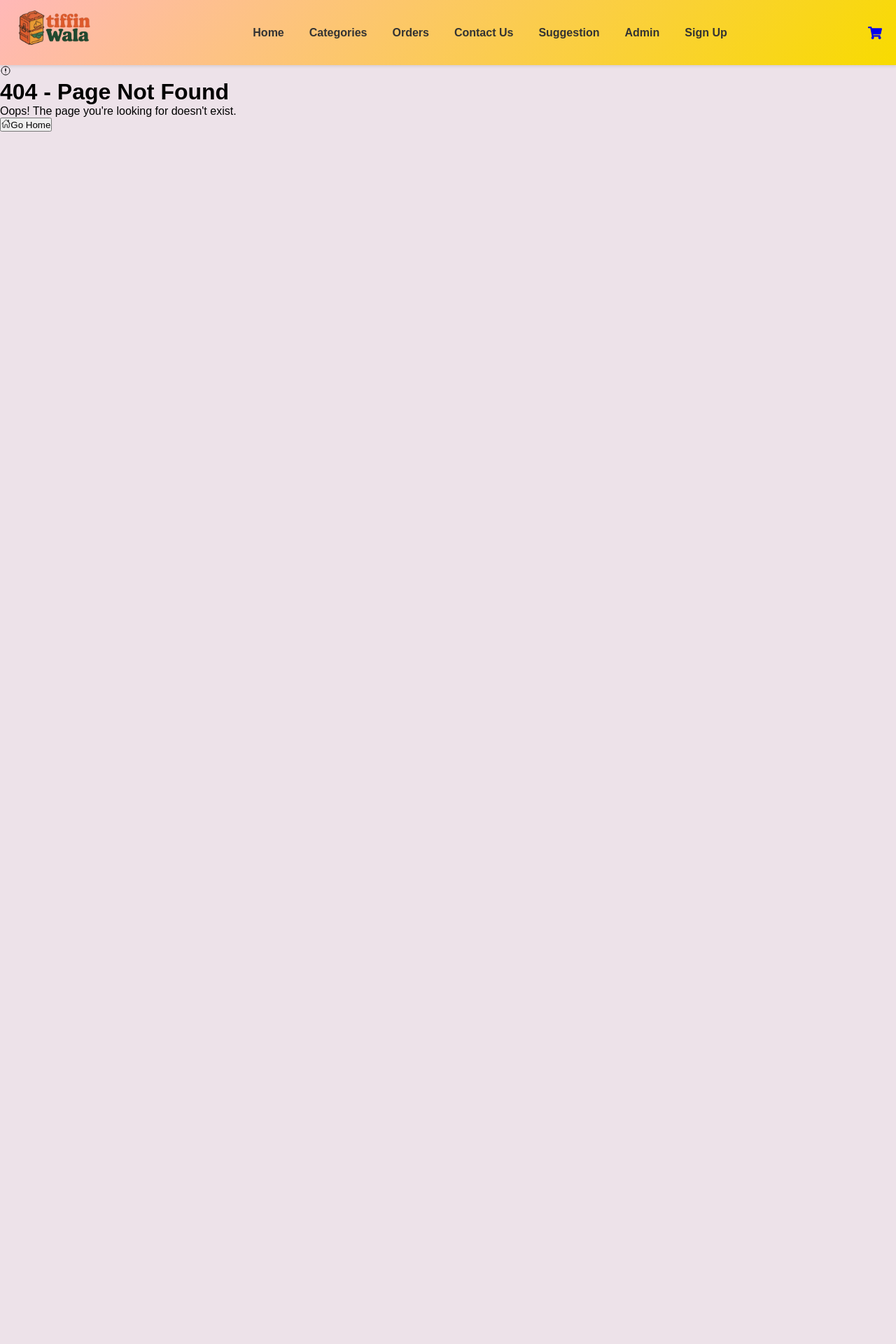
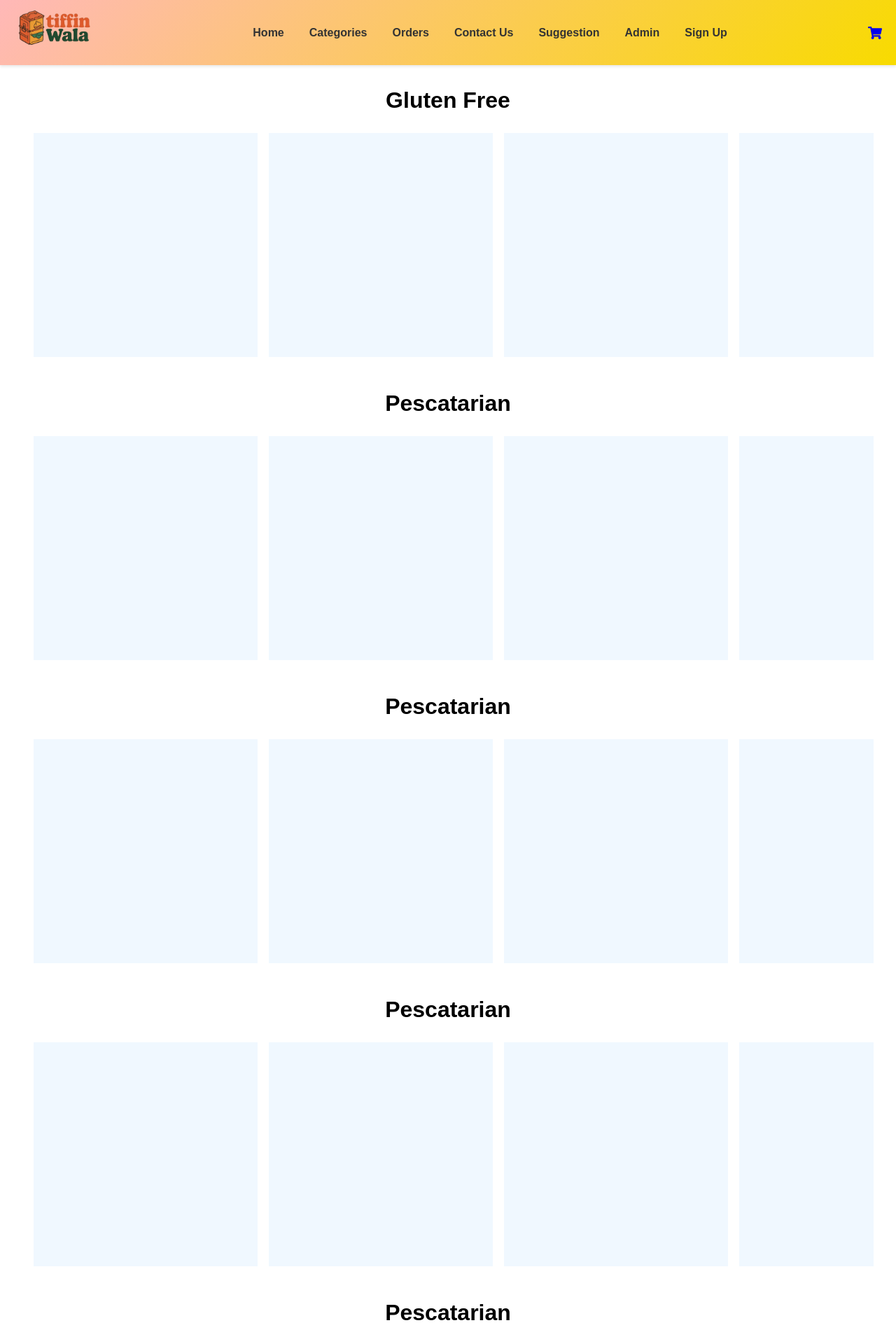
Before and after one commit to dipu-halder/collegepoject, a React (Vite) app in the folder client/: page /DietaryPreference in a window 1280 px wide. Before the commit this address had no page. Shown: the top 1920 px of the page at 70% size. Before the commit the page ends 800 px from the top, so only its background shows below. Built offline with nearby package versions, Linux system fonts and the light colour scheme.

Commit message:
Added Dietary preference in suggestion

```diff
--- a/client/src/App.jsx
+++ b/client/src/App.jsx
@@ -1,5 +1,9 @@
 import { BrowserRouter, Routes, Route } from "react-router-dom";
 import Home from "./pages/Home";
+
+ import SUGGESTION from "./pages/Suggestion";
+ //-> to import your jsx code
+import Dietary from "./pages/DietaryPreference";
 
 import Cart from "./pages/Cart";
 import Contact from "./pages/ContactModal";
@@ -24,6 +28,8 @@ function App() {
 
       <Routes>
         <Route path="/" element={<Home />} />
+        <Route path="/Suggestion" element={<SUGGESTION/>} />
+        <Route path="/DietaryPreference" element={<Dietary/>} />
         <Route path="/cart" element={<Cart />} />
         <Route path="/categories" element={<Categories />} />
         <Route path="/contact" element={<Contact />} />
--- /dev/null
+++ b/client/src/Css/Suggestion.css
@@ -0,0 +1,69 @@
+*{
+    padding: 0;
+    margin:0;
+    box-sizing: border-box;
+}
+body{
+    background-color: rgb(169, 160, 160);
+}
+.Parent{
+    display: flex;
+    flex-direction: column;
+   justify-content: center;
+   align-items: center;
+}
+.s1{
+    margin-top: 12px;
+    height: 100px;
+    width: 90%;
+    background-color: rgb(209, 208, 208);
+    border: 1.5px solid transparent;
+    border-radius: 1.5rem;
+    display: flex;
+    justify-content: center;
+    align-items: center;
+
+}
+/* h1{
+    text-align: center;
+
+} */
+ .non-link-style{
+    color: inherit;
+    text-decoration:none ;
+ }
+
+.s1 h1:hover{
+    /* transform: rotate(0) scale(1.8) translateZ(0);
+  -webkit-filter: drop-shadow(0 20px 20px  rgba(0, 0, 0, 0.70));
+  filter: drop-shadow(0 20px 20px rgba(0, 0, 0, 0.70)); */
+  font-size: 37px;
+}
+/* .s1:after{
+          width:0;
+          transition:all .3s cubic-bezier(.28,.05,.65,.97);
+        } */
+         .p{
+            margin: 2rem;
+         }
+         .p h1{
+            text-align: center;
+         }
+.y{ /* Parent div of scrolled divs */
+    overflow-x: auto;
+    display: flex;
+    justify-content: space-evenly;
+    align-items: center;
+    gap: 1rem;              /* Space between boxes */
+    padding: 1rem;
+/*     white-space: nowrap;   Prevents wrapping */
+    /* scroll-behavior: smooth; */
+}
+
+.x{    /* Child Divs That are scrolling */
+    margin-top: 12px;
+    height: 320px;
+    width: 320px;
+    background-color: aliceblue;
+    flex-shrink: 0;
+}
--- a/client/src/components/Navbar.jsx
+++ b/client/src/components/Navbar.jsx
@@ -24,7 +24,7 @@ const Navbar = () => {
         <Link to="/categories" onClick={() => setIsOpen(false)}>Categories</Link>
         <Link to="#" onClick={() => setIsOpen(false)}>Orders</Link>
         <Link to="/contact" onClick={() => setIsOpen(false)}>Contact Us</Link>
-        <Link to="#" onClick={() => setIsOpen(false)}>Suggestion</Link>
+        <Link to="/Suggestion" onClick={() => setIsOpen(false)}>Suggestion</Link>
         <Link to="/admin" onClick={() => setIsOpen(false)}>Admin</Link>
         <Link to="/signup" onClick={() => setIsOpen(false)}>Sign Up</Link>
       </nav>
--- /dev/null
+++ b/client/src/pages/DietaryPreference.jsx
@@ -0,0 +1,88 @@
+import React from 'react'
+import "../Css/Suggestion.css";
+// -> Import Css Like This
+
+// import { food, manu } from "../data/fooditem";
+import "../Css/Categories.css";
+// import { IonIcon } from "@ionic/react";
+// import {  cartOutline } from "ionicons/icons";
+// import { Link } from "react-router-dom";
+
+const DietaryPreference = () => {
+  return (
+    <>
+    <div class="parent-2 p">
+   <h1>Gluten Free</h1>
+   <div className="Wrapper-box1 y">
+   <div class="Box1 x"></div>
+   <div class="Box1 x"></div>
+   <div class="Box1 x"></div>
+   <div class="Box1 x"></div>
+   <div class="Box1 x"></div>
+   <div class="Box1 x"></div>
+   <div class="Box1 x"></div>
+   <div class="Box1 x"></div>
+   </div>
+   </div>
+
+   <div class="parent-3 p">
+   <h1>Pescatarian</h1>
+   <div className="Wrapper-box2 y">
+   <div class="Box2 x"></div>
+   <div class="Box2 x"></div>
+   <div class="Box2 x"></div>
+   <div class="Box2 x"></div>
+   <div class="Box2 x"></div>
+   <div class="Box2 x"></div>
+   <div class="Box2 x"></div>
+   <div class="Box2 x"></div>
+   </div>
+   </div>
+
+
+   <div class="parent-4 p">
+   <h1>Pescatarian</h1>
+   <div className="Wrapper-box3 y">
+   <div class="Box3 x"></div>
+   <div class="Box3 x"></div>
+   <div class="Box3 x"></div>
+   <div class="Box3 x"></div>
+   <div class="Box3 x"></div>
+   <div class="Box3 x"></div>
+   <div class="Box3 x"></div>
+   <div class="Box3 x"></div>
+   </div>
+   </div>
+
+   <div class="parent-5 p">
+   <h1>Pescatarian</h1>
+   <div className="Wrapper-box4 y">
+   <div class="Box4 x"></div>
+   <div class="Box4 x"></div>
+   <div class="Box4 x"></div>
+   <div class="Box4 x"></div>
+   <div class="Box4 x"></div>
+   <div class="Box4 x"></div>
+   <div class="Box4 x"></div>
+   <div class="Box4 x"></div>
+   </div>
+   </div>
+
+
+   <div class="parent-6 p">
+   <h1>Pescatarian</h1>
+   <div className="Wrapper-box5 y">
+   <div class="Box5 x"></div>
+   <div class="Box5 x"></div>
+   <div class="Box5 x"></div>
+   <div class="Box5 x"></div>
+   <div class="Box5 x"></div>
+   <div class="Box5 x"></div>
+   <div class="Box5 x"></div>
+   <div class="Box5 x"></div>
+   </div>
+   </div>
+  </>
+  );
+}
+export default DietaryPreference
--- /dev/null
+++ b/client/src/pages/Suggestion.jsx
@@ -0,0 +1,16 @@
+import React from 'react'
+import { Link } from 'react-router-dom';
+import "../Css/Suggestion.css";
+// -> Import Css Like This
+const Suggestion = () => {
+    //javascript start from here
+  return (
+    <div class="Parent">
+    <div class="s1"><Link to="/DietaryPreference" style={{ textDecoration: 'none', color: 'inherit' }}><h1>Dietry Preference</h1></Link></div>
+    <div class="s1"><h1>Track Your Order</h1></div>
+    <div class="s1"><h1>Our Recomendations</h1></div>
+    {/* <div class="s1"></div> */}
+    </div>
+  )
+}
+export default Suggestion
```
